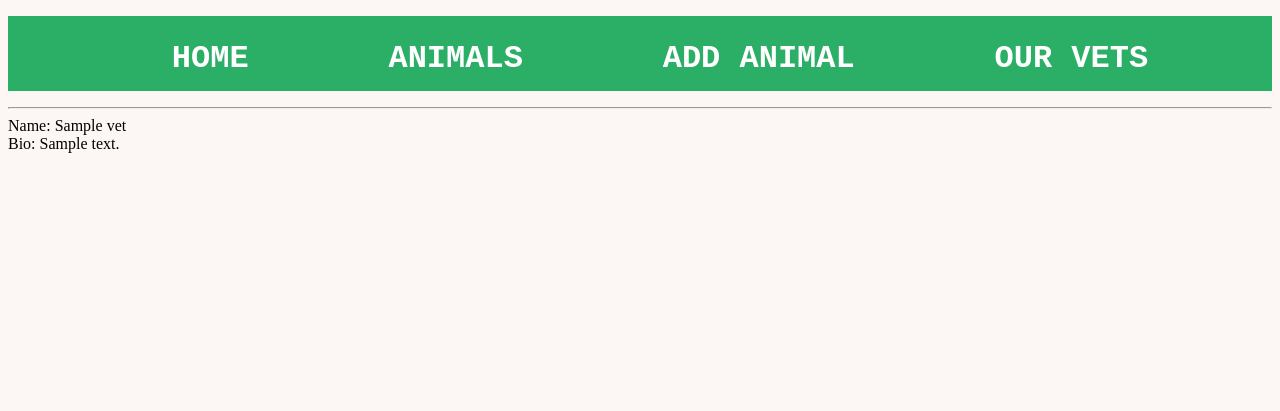
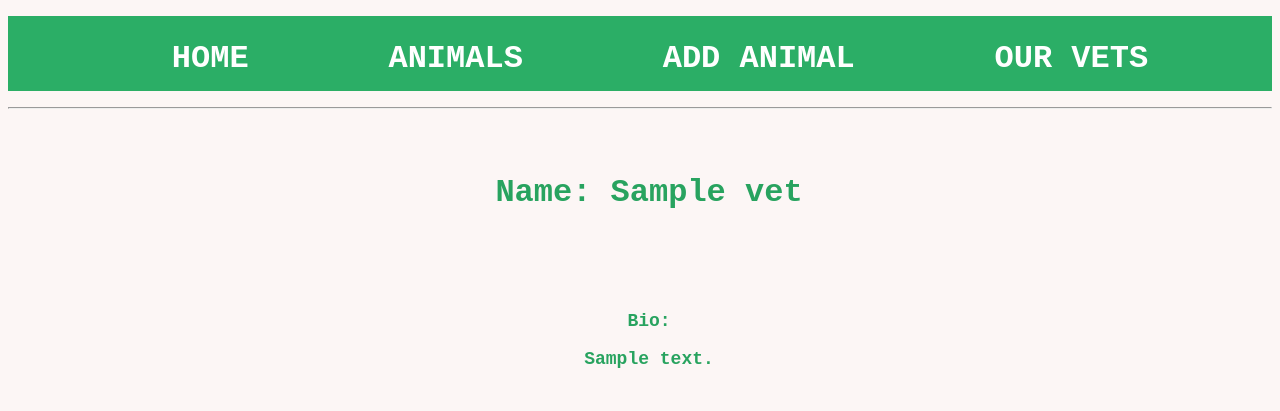
Before and after one commit to kcaj21/Python_Project_Vet_v2, a Flask app: page /vets in a window 1280 px wide. Shown: the top 411 px of the page. Run offline with Flask 3, Linux system fonts and the light colour scheme; a database or web service that is not in the repository returns one stand-in record (values such as "Sample title"); some libraries are stand-ins or nearby versions.

Commit message:
styled all pages to an acceptable standard

```diff
--- a/repositories/animal_repository.py
+++ b/repositories/animal_repository.py
@@ -46,6 +46,6 @@ def delete(id):
     run_sql(sql, values)
 
 def update(animal):
-    sql = "UPDATE animals SET (name, date_of_birth, type, contact_details, treatment_notes, check_in_date, check_out_date vet_id) = (%s, %s, %s, %s, %s, %s, %s, %s) WHERE id = (%s)"
+    sql = "UPDATE animals SET (name, date_of_birth, type, contact_details, treatment_notes, check_in_date, check_out_date, vet_id) = (%s, %s, %s, %s, %s, %s, %s, %s) WHERE id = (%s)"
     values = [animal.name, animal.date_of_birth, animal.type, animal.contact_details, animal.treatment_notes, animal.check_in_date, animal.check_out_date, animal.vet.id, animal.id]
     run_sql(sql, values)
--- a/static/style.css
+++ b/static/style.css
@@ -161,16 +161,42 @@ input[type=date] {
     text-align: center;
 }
 
-/* .update_btn {
-    width: 25%;
-    padding: 10px;
-    margin: -10px 530px;
-
-} */
-
 .delete_btn {
     width: 25%;
     padding: 10px;
-    margin: -10px 530px;
+    margin: -20px 530px;
 
 }
+
+.update_btn {
+    width: 25%;
+    padding: 10px;
+    margin: 20px 530px;
+
+}
+
+.vet_name {
+    margin: 0px 300px;
+    width: 50%;
+    /* border: 4px solid #28a35f; */
+    padding: 25px;
+    font-family: 'Courier New', Courier, monospace;
+    font-weight: 800;
+    font-size: xx-large;
+    color: #28a35f;
+    text-align: center;
+
+}
+
+.vet_bio {
+    margin: 0px 300px;
+    width: 50%;
+    /* border: 4px solid #28a35f; */
+    padding: 25px;
+    font-family: 'Courier New', Courier, monospace;
+    font-weight: 800;
+    font-size: large;
+    color: #28a35f;
+    text-align: center;
+
+}
--- a/templates/animals/show.html
+++ b/templates/animals/show.html
@@ -13,11 +13,14 @@
     <p>Check-in Date: {{animal.check_in_date}}</p>
     <p>Check-out Date: {{animal.check_out_date}}</p>
     <p>Vet: {{animal.vet.name}}</p>
-    <p><a href="/animals/{{animal.id}}/update">Update</a></p>
 </div>
 
 <form class="delete_animal" action="/animals/{{animal.id}}/delete" method="post">
     <button class="delete_btn"><i class="fa fa-sign-out" style="color:rgb(195, 29, 29)"></i> Delete</button>
 </form>
 
+<form class="update_animal" action="/animals/{{animal.id}}/update" method="get">
+    <button class="update_btn"><i class="fa fa-pencil-square" style="color:rgb(35, 175, 112)"></i> Update</button>
+</form>
+
 {% endblock %}
--- a/templates/animals/vets.html
+++ b/templates/animals/vets.html
@@ -6,12 +6,13 @@
 
 {% for vet in all_vets %}
 
-<div class="vet_name">Name:
-    {{vet.name}}
+<div class="vet_name">
+    <p>Name: {{vet.name}}</p>
 </div>
 
-<div class="vet_description">Bio:
-    {{vet.description}}
+<div class="vet_bio">
+    <p>Bio: </p>
+    <p>{{vet.description}}</p>
 </div>
 
 {% endfor %}
```
